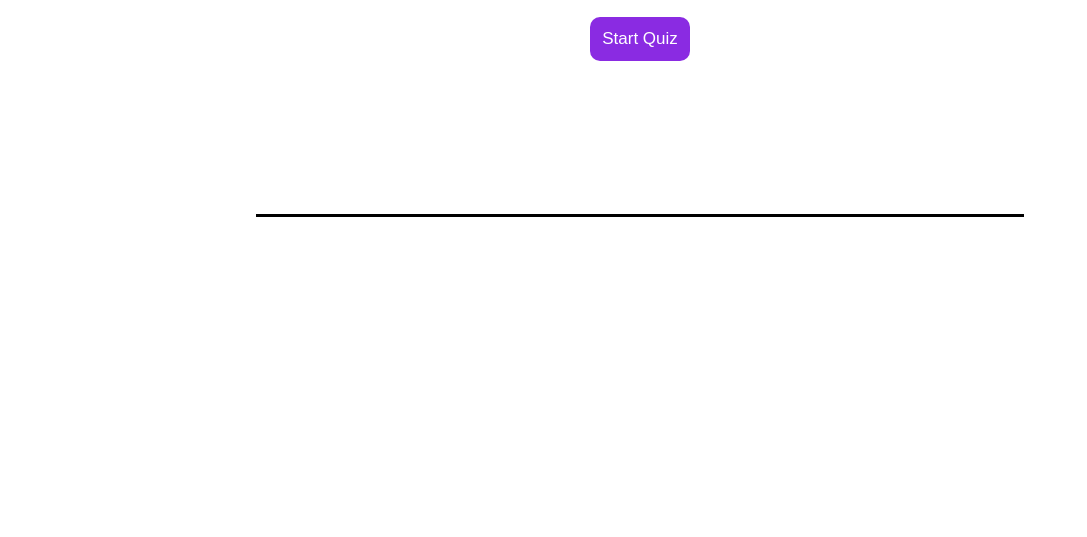
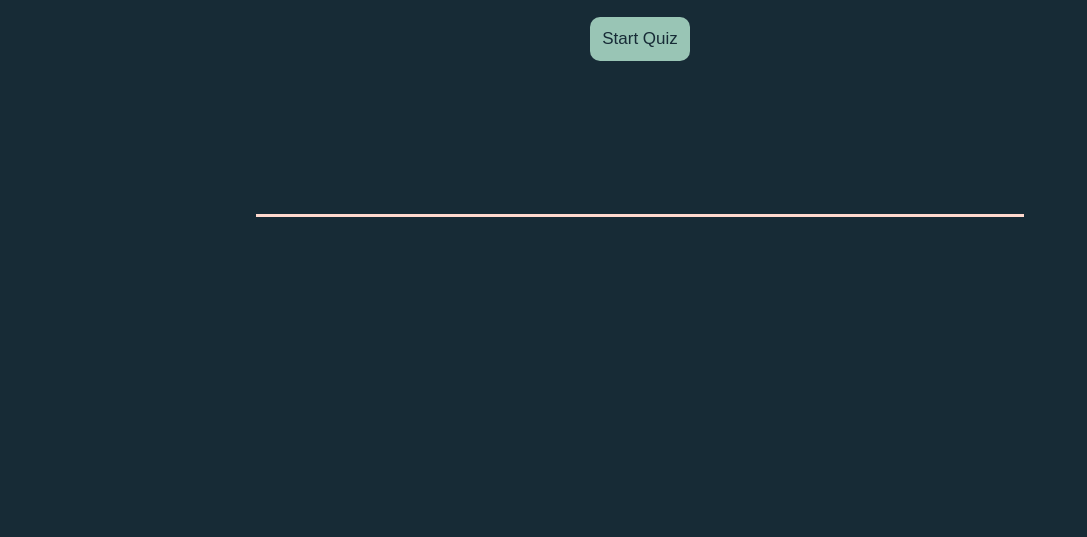
Before and after one commit to DavidTJGriffin/javascript-coding-quiz, a plain HTML site: page index.html in a window 1280 px wide. Shown: the part 263-800 px from the top of the page, without its empty margins (0-1087 px from the left). Drawn offline with Linux system fonts and the light colour scheme.

Commit message:
changed color styling

```diff
--- a/assets/css/style.css
+++ b/assets/css/style.css
@@ -2,6 +2,9 @@
     box-sizing: border-box;
     margin: 0;
     padding: 0;
+    background-color: #172B36;
+
+    color: #AFECE7;
 }
 
 header {
@@ -10,7 +13,7 @@ header {
 }
 
 header #highscore {
-    color: blueviolet;
+    color: #AFECE7;
 }
 
 #page {
@@ -38,21 +41,21 @@ main {
 .btn {
     text-decoration: none;
     padding: 10px;
-    background-color: blueviolet;
+    background-color: #99C5B5;;
     border: transparent solid 2px;
     border-radius: 10px;
     font-size: 17px;
-    color: white;
+    color: #172B36;
     margin-top: 20px;
 }
 
 .btn:hover {
-    background-color: blueviolet;
+    background-color: #899E8B;
     opacity: 50%;
 }
 
 .btn:active {
-    background-color: blueviolet;
+    background-color: #899E8B;
     opacity: 50%;
 }
 
@@ -65,7 +68,6 @@ main {
 
 #highscoreBtn {
     background: none;
-	color: blueviolet;
 	border: none;
 	padding: 0;
 	font: inherit;
@@ -85,5 +87,5 @@ footer {
     max-width: 60vw;
     margin: auto;
     margin-top: 40px;
-    border-top: solid black 3px;
+    border-top: solid #FFD9CE 3px;
 }
```
